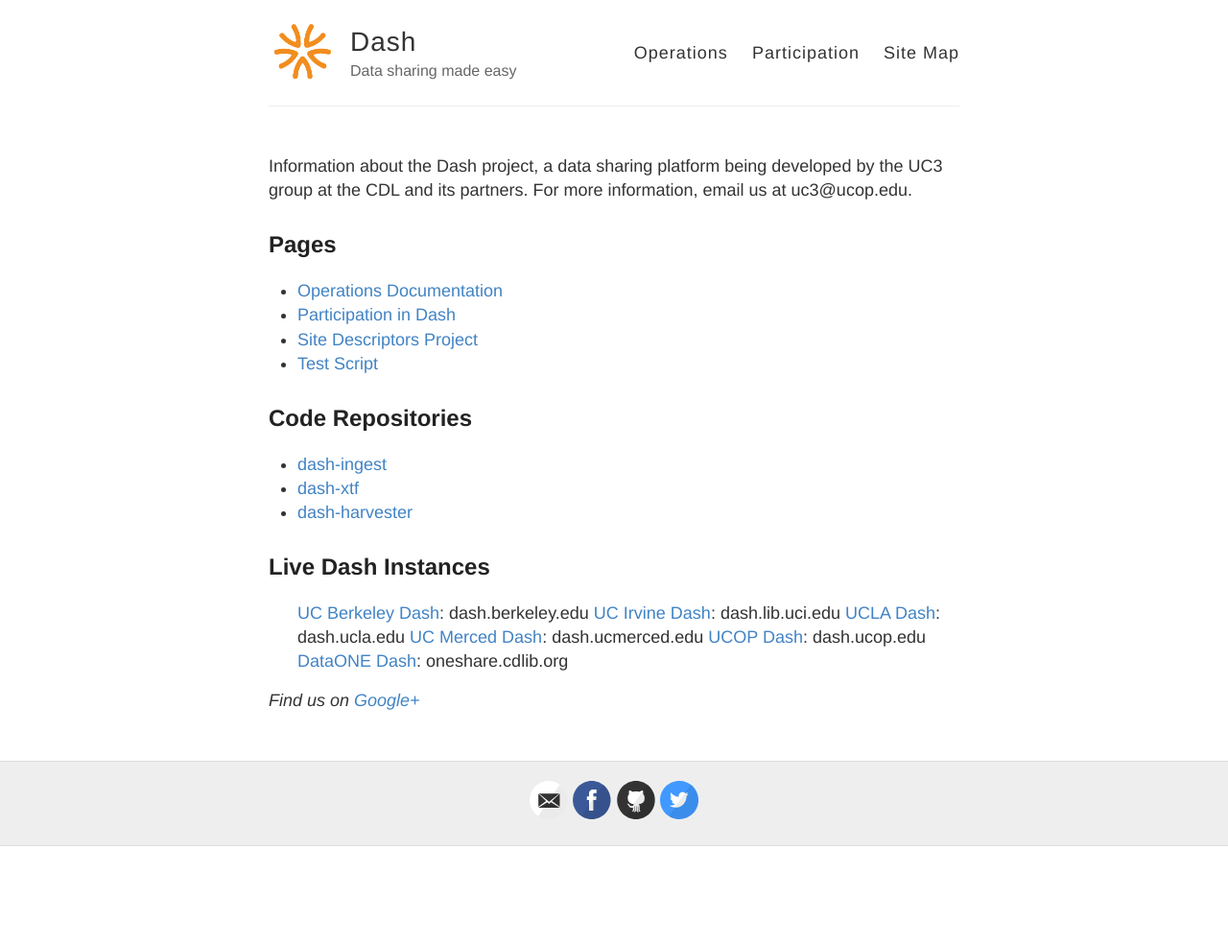
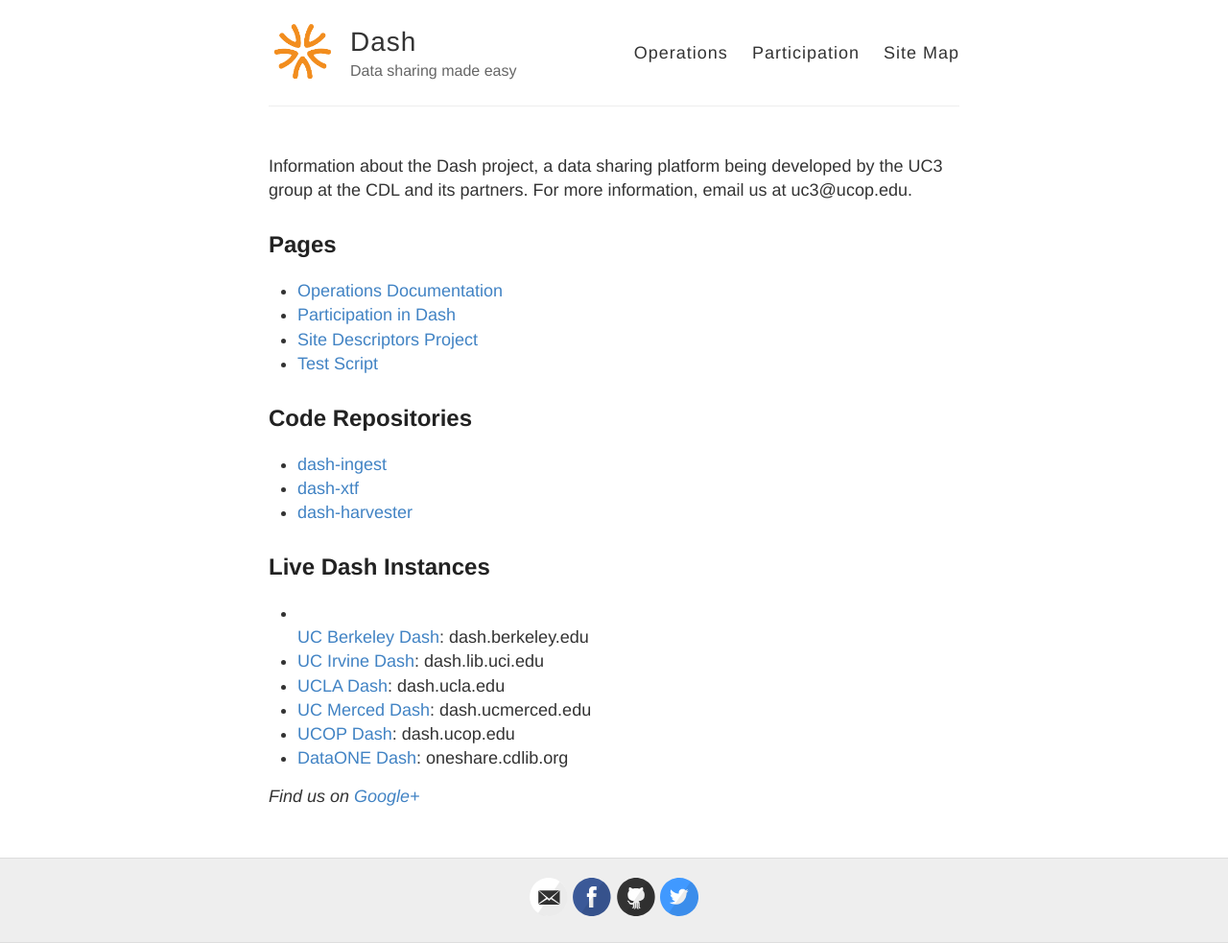
Before and after one commit to CDLUC3/dash, a Jekyll site: the page built from index.html, in a window 1280 px wide. Shown: the whole page at 96% size. Built offline with Jekyll 4.4.1, drawn with Linux system fonts in a browser that asks for light colours; before the commit the page ends 900 px from its top, so only the background shows below that.

Commit message:
add back li tags

```diff
--- a/index.html
+++ b/index.html
@@ -39,12 +39,12 @@
 <h2>Live Dash Instances</h2>
 
 <ul>
-<a href=https://dash.berkeley.edu>UC Berkeley Dash</a>: dash.berkeley.edu
-<a href=https://dash.lib.uci.edu>UC Irvine Dash</a>: dash.lib.uci.edu
-<a href=https://dash.ucla.edu>UCLA Dash</a>: dash.ucla.edu
-<a href=https://dash.ucmerced.edu>UC Merced Dash</a>: dash.ucmerced.edu
-<a href=https://dash.ucop.edu>UCOP Dash</a>: dash.ucop.edu
-<a href=https://oneshare.cdlib.org>DataONE Dash</a>: oneshare.cdlib.org
+<li></li><a href=https://dash.berkeley.edu>UC Berkeley Dash</a>: dash.berkeley.edu</li>
+<li><a href=https://dash.lib.uci.edu>UC Irvine Dash</a>: dash.lib.uci.edu</li>
+<li><a href=https://dash.ucla.edu>UCLA Dash</a>: dash.ucla.edu</li>
+<li><a href=https://dash.ucmerced.edu>UC Merced Dash</a>: dash.ucmerced.edu</li>
+<li><a href=https://dash.ucop.edu>UCOP Dash</a>: dash.ucop.edu</li>
+<li><a href=https://oneshare.cdlib.org>DataONE Dash</a>: oneshare.cdlib.org</li>
  </ul>
 
 <em>Find us on <a href="https://plus.google.com/105054484560267661110" rel="publisher">Google+</a></em>
```
